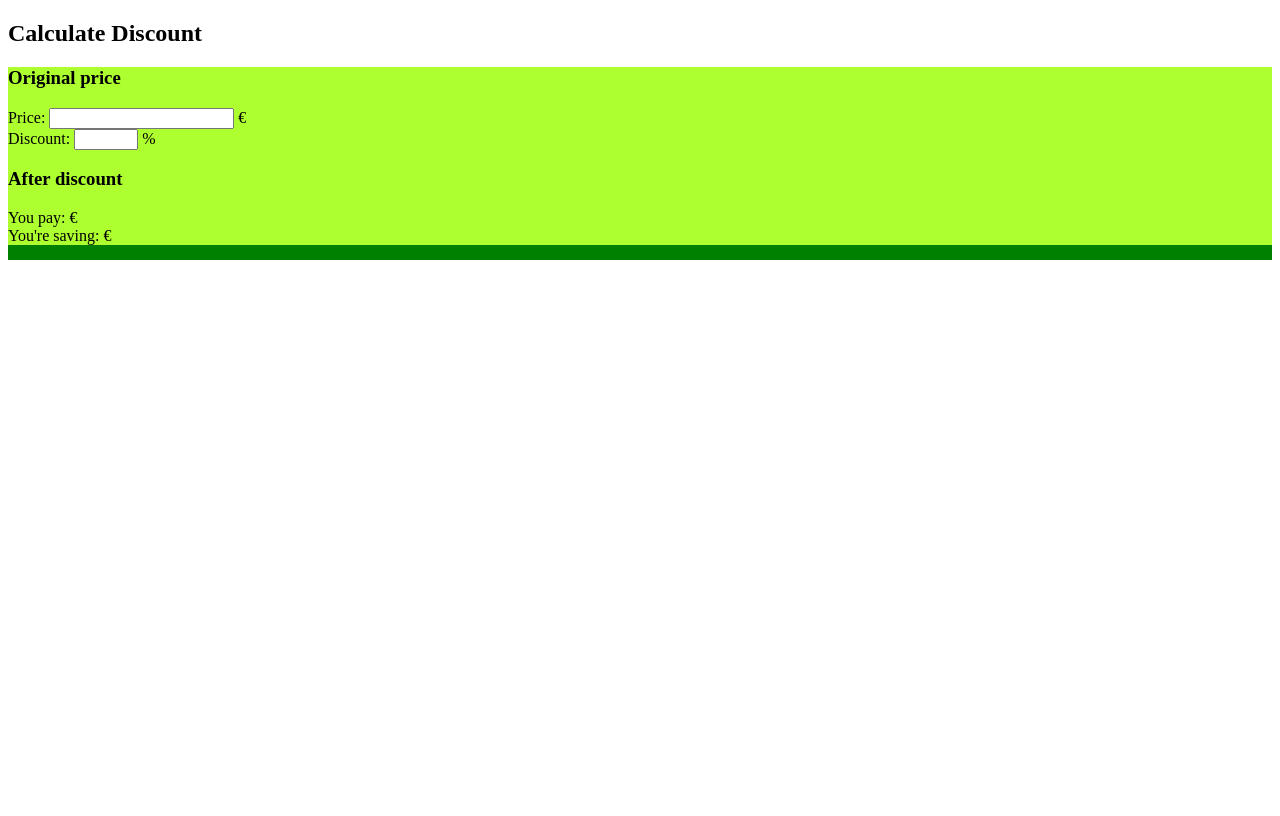
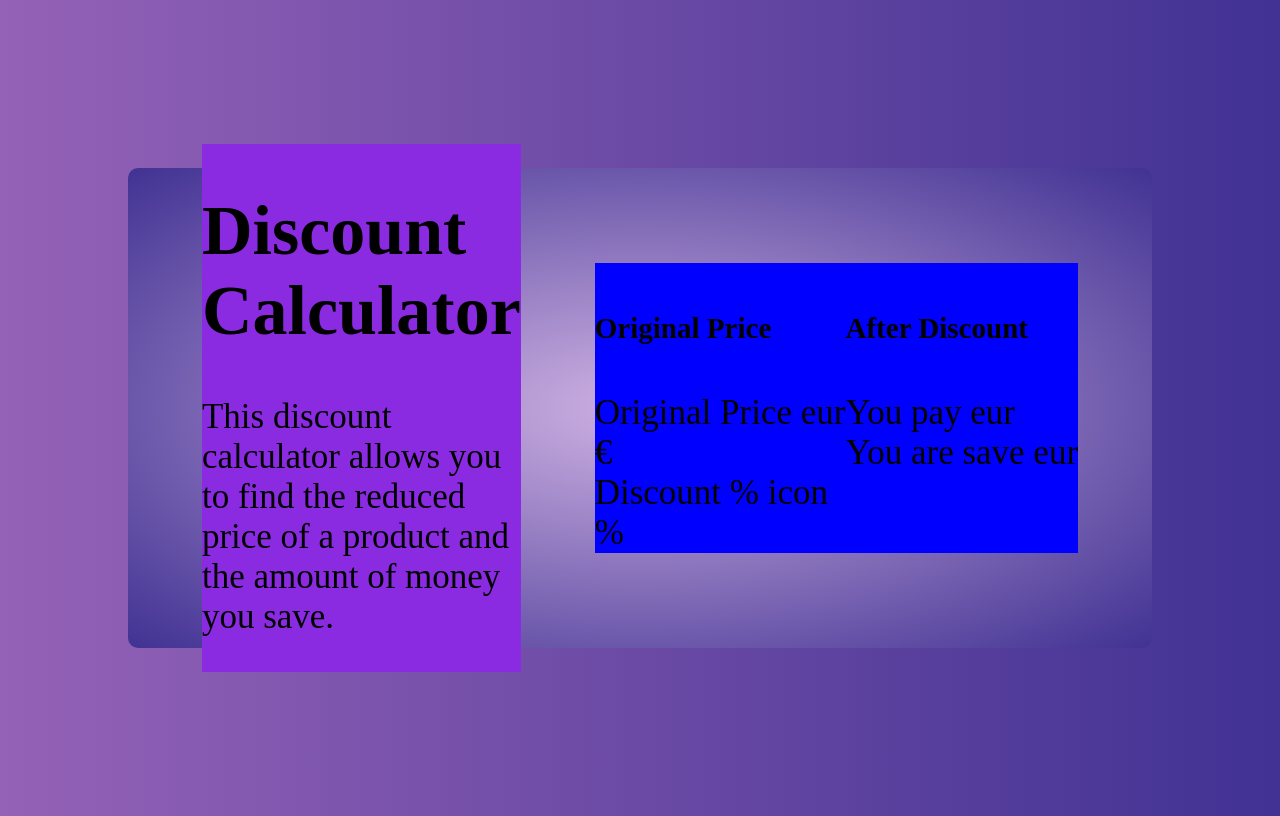
Before and after one commit to fstipo/Discount-Calculator, a plain HTML site: page index.html in a window 1280 px wide. Drawn offline with Linux system fonts and the light colour scheme.

Commit message:
play with flex properties

```diff
--- a/index.html
+++ b/index.html
@@ -1,57 +1,39 @@
 <!DOCTYPE html>
 <html lang="en">
-
   <head>
     <meta charset="UTF-8" />
     <meta http-equiv="X-UA-Compatible" content="IE=edge" />
     <meta name="viewport" content="width=device-width, initial-scale=1.0" />
+    <!-- TODO:  content:rewrite-->
     <meta name="description" content="" />
+    <title>Discount Calculator</title>
     <link
       rel="shortcut icon"
-      href="/img/favicons/64x64.png"
+      href="img/favicons/64x64.png"
       type="image/x-icon"
     />
-    <title>Discount Calculator</title>
-    <link rel="stylesheet" href="/style.css">
+    <link rel="stylesheet" href="style.css" />
   </head>
 
   <body>
-
-    <section class="discount__section">
-
-      <header class="discount__header">
-        <h1 class="discount__main-title">Calculate Discount</h1>
-      </header>
-
-      <div class="discount__container">
-
-        <div class="price__row">
-          <h3 class="price__title">Original price</h3>
-          <div class="price">
-          <label for="price" class="price__label">Price: </label>
-          <input type="number" class="price__input" id="price" min="0"/>
-          <span>&#8364</span>
+         <div class="container">
+                 <div class="heading">
+                         <h1 class="heading_title">Discount Calculator</h1>
+                         <p class="heading_text">This discount calculator allows you to find the reduced price of a product and the amount of money you save.</p>
                  </div>
-        <div class="discount__row">
-          <label for="discount" class="discount__label">Discount: </label>
-          <input type="number" class="discount__input" id="discount" autocomplete="off" min="0" max="100" step="1" />
+                 <div class="content">
+                        <div class="box_price">
+                                <h5 class="price_heading">Original Price</h5>
+                                <div class="row">Original Price eur</div><span>&#8364</span>
+                                <div class="row">Discount % icon</div>
                                 <span>&#37</span>
                         </div>
-
-          <div class="result_row">
-            <h3 class="result__title">After discount</h3>
-            <div class="result__price">
-            <label for="">You pay: </label>
-            <output>
-            <span>&#8364</span>
+                        <div class="box_discount">
+                                <h5 class="price_heading">After Discount</h5>
+                                <div class="row">You pay eur</div>
+                                <div class="row">You are save eur</div>
                         </div>
-          <div class="result__reminder">
-            <label for="">You're saving: </label>
-            <output>
-            <span>&#8364</span>
                  </div>
 
          </div>
-    </section>
-</body>
 </html>
--- a/style.css
+++ b/style.css
@@ -1,16 +1,36 @@
 @import url('https://fonts.googleapis.com/css2?family=Lato:wght@900&family=Roboto&display=swap');
 
 body {
-  border-bottom: 15px solid green;
-}
-.header {
-  background-color: aquamarine;
+  display: flex;
+  align-items: center;
+  justify-content: center;
+  height: 100vh;
+  background: linear-gradient(90deg, #9462b7, #413293);
 }
 
 .container {
-  background-color: purple;
+  background: radial-gradient(#ceb1e2, #413293);
+  width: 80vw;
+  height: 60vh;
+  border-radius: 10px;
+  display: flex;
+  align-items: center;
+  justify-content: space-evenly;
+  margin: 100px;
 }
 
-.discount__container {
-  background-color: greenyellow;
+.heading {
+  font-size: 35px;
+  align-self: center;
+  background-color: blueviolet;
+  flex-basis: 0%;
+  align-self: center;
 }
+
+.content {
+  background-color: blue;
+  display: flex;
+  font-size: 35px;
+  align-self: center;
+  justify-content: center;
+}
```
Also changed, not shown: i.html (added, +42 -0 lines). Lines whose indentation alone changed are shown as unchanged.
